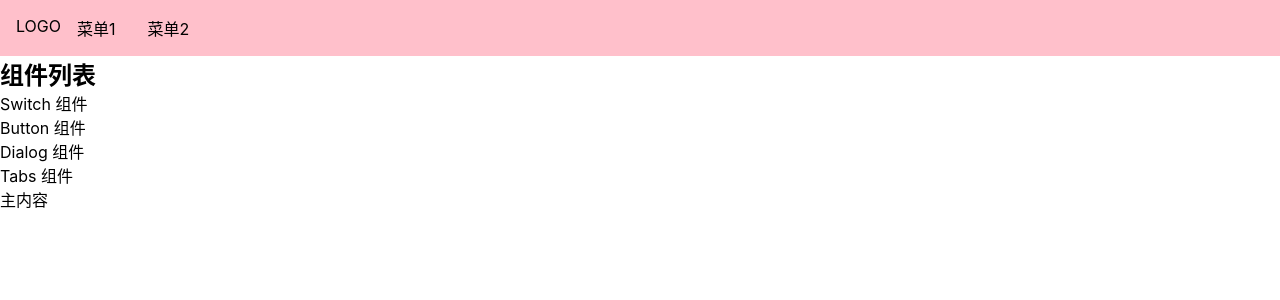
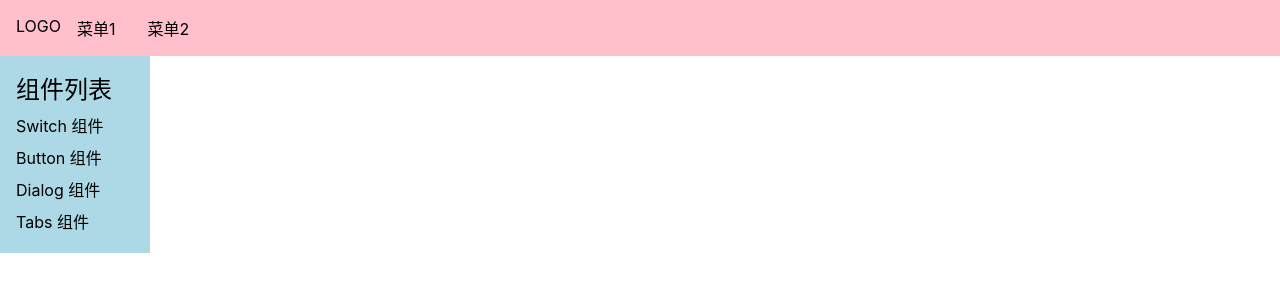
Before and after one commit to jiang-N/gulu, a Vue app: page /#/doc in a window 1280 px wide. Shown: the top 300 px of the page. Built offline with nearby package versions, Linux system fonts and the light colour scheme.

Commit message:
调节 topNav 和 aside 的位置

```diff
--- a/src/components/TopNav.vue
+++ b/src/components/TopNav.vue
@@ -19,6 +19,8 @@ export default {
   background: pink;
   display: flex;
   padding: 16px;
+  position: relative;
+  z-index: 10;
 
   > .logo {
     max-width: 6em;
--- a/src/index.scss
+++ b/src/index.scss
@@ -18,6 +18,10 @@ a {
   }
 }
 
+h1, h2, h3, h4, h5, h6 {
+  font-weight: normal;
+}
+
 body {
   font-size: 16px;
   font-family: -apple-system, "Noto Sans", "Helvetica Neue", Helvetica, "Nimbus Sans L", Arial, "Liberation Sans", "PingFang SC", "Hiragino Sans GB", "Noto Sans CJK SC", "Source Han Sans SC", "Source Han Sans CN", "Microsoft YaHei", "Wenquanyi Micro Hei", "WenQuanYi Zen Hei", "ST Heiti", SimHei, "WenQuanYi Zen Hei Sharp", sans-serif;
--- a/src/views/Doc.vue
+++ b/src/views/Doc.vue
@@ -31,6 +31,24 @@ export default {
 };
 </script>
 
-<style scoped>
+<style lang="scss" scoped>
+aside {
+  background: lightblue;
+  width: 150px;
+  position: fixed;
+  top: 0;
+  left: 0;
+  padding: 70px 16px 16px;
 
+  > h2 {
+    margin-bottom: 4px;
+  }
+
+  > ol {
+    > li {
+      padding: 4px 0;
+    }
+  }
+;
+}
 </style>
```
